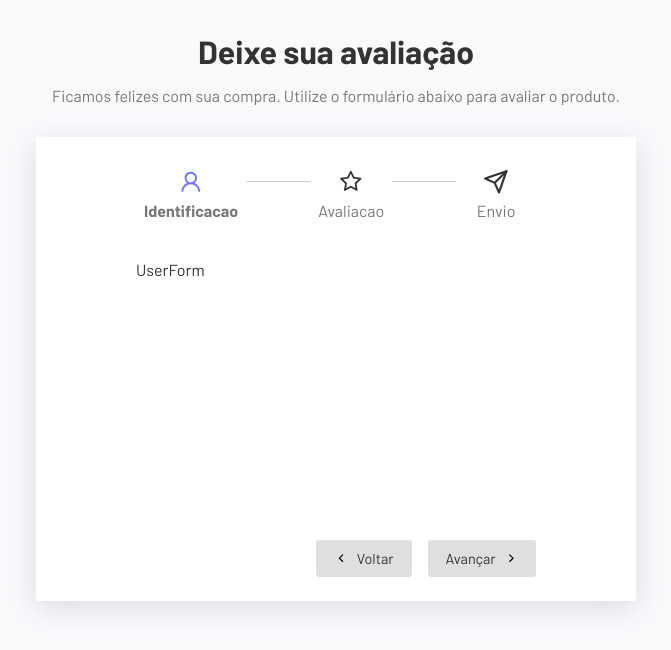
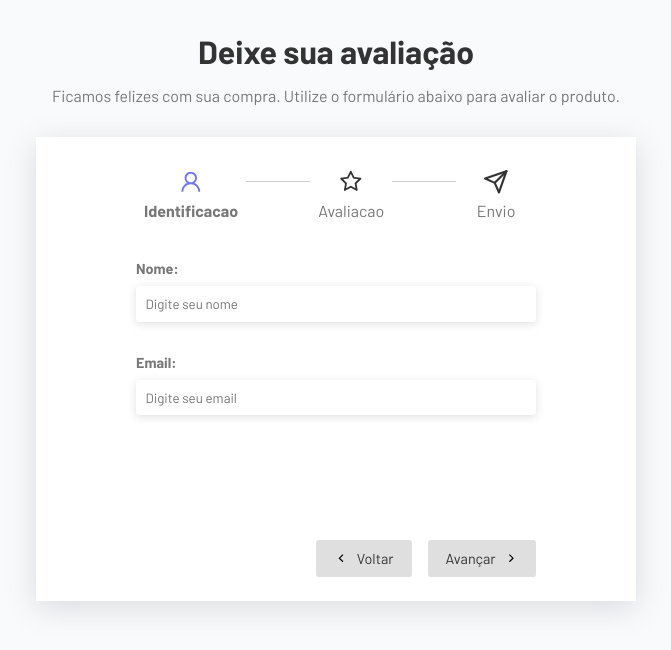
Before and after one commit to lltelles/multistep_form_react-ts, a React (Vite) app: page / in a window 1280 px wide. Shown: the top 650 px of the page, without its empty margins (304-975 px from the left). Built offline with nearby package versions, Linux system fonts and the light colour scheme.

Commit message:
added updateFieldHandler function

```diff
--- a/src/App.tsx
+++ b/src/App.tsx
@@ -7,14 +7,40 @@
 import { GrFormNext, GrFormPrevious } from "react-icons/gr";
 
 // Hooks
-// import { useState } from "react";
+import { useState } from "react";
 import { useForm } from "./hooks/useForm";
 
 // CSS
 import "./App.css";
 
+type FormFields = {
+  name: string;
+  email: string;
+  review: string;
+  comment: string;
+};
+
+const formTemplate: FormFields = {
+  name: "",
+  email: "",
+  review: "",
+  comment: "",
+};
+
 function App() {
-  const formComponents = [<UserForm />, <ReviewForm />, <Thanks />];
+  const [data, setData] = useState(formTemplate);
+
+  const updateFieldHandler = (key: string, value: string) => {
+    setData((prev) => {
+      return { ...prev, [key]: value };
+    });
+  };
+
+  const formComponents = [
+    <UserForm data={data} updateFieldHandler={updateFieldHandler} />,
+    <ReviewForm />,
+    <Thanks />,
+  ];
 
   const { currentStep, currentComponent, changeStep } = useForm(formComponents);
 
--- a/src/components/UserForm.tsx
+++ b/src/components/UserForm.tsx
@@ -1,7 +1,40 @@
-import React from "react";
+type USerProps = {
+  data: {
+    name: string;
+    email: string;
+  };
+  updateFieldHandler: (key: string, value: string) => void;
+};
 
-const UserForm = () => {
-  return <div>UserForm</div>;
+const UserForm = ({ data, updateFieldHandler }: USerProps) => {
+  return (
+    <div>
+      <div className="form-control">
+        <label htmlFor="name">Nome:</label>
+        <input
+          type="text"
+          name="name"
+          id="name"
+          placeholder="Digite seu nome"
+          required
+          value={data.name || ""}
+          onChange={(e) => updateFieldHandler("name", e.target.value)}
+        />
+      </div>
+      <div className="form-control">
+        <label htmlFor="email">Email:</label>
+        <input
+          type="text"
+          name="email"
+          id="email"
+          placeholder="Digite seu email"
+          required
+          value={data.email || ""}
+          onChange={(e) => updateFieldHandler("email", e.target.value)}
+        />
+      </div>
+    </div>
+  );
 };
 
 export default UserForm;
```
